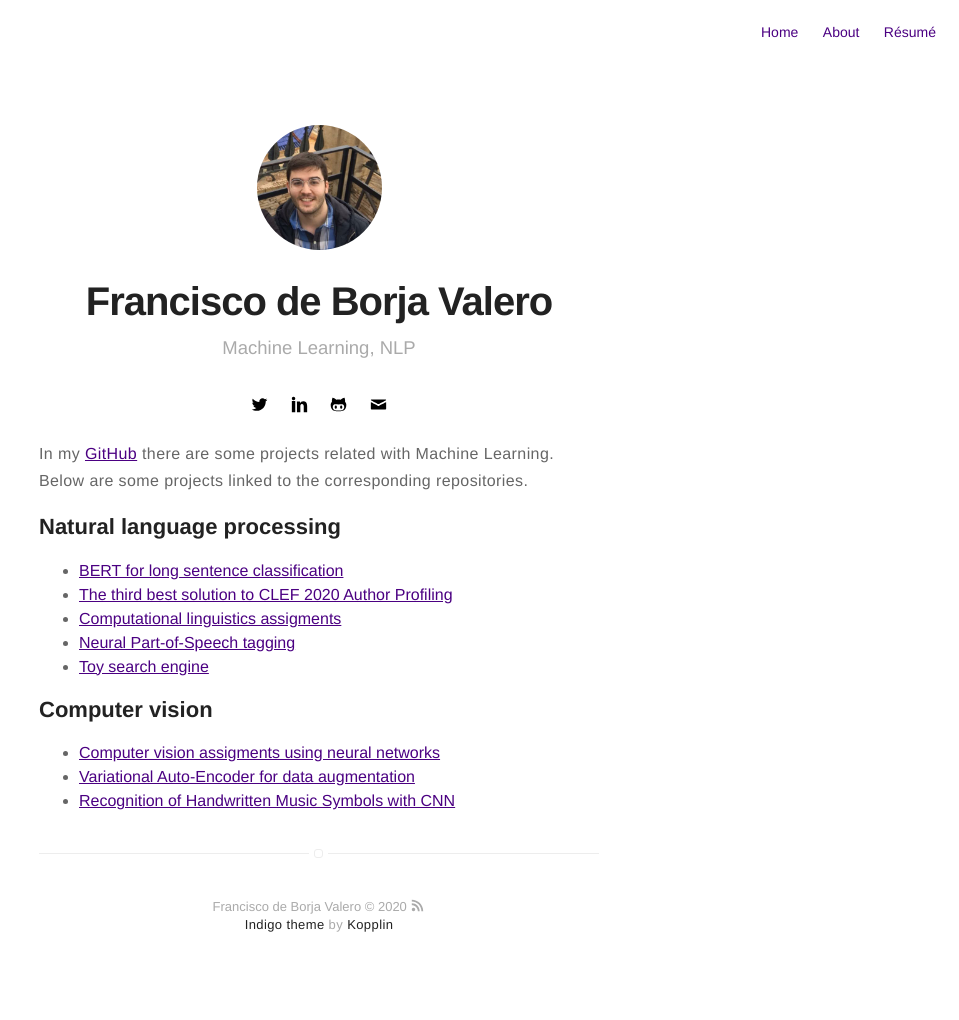
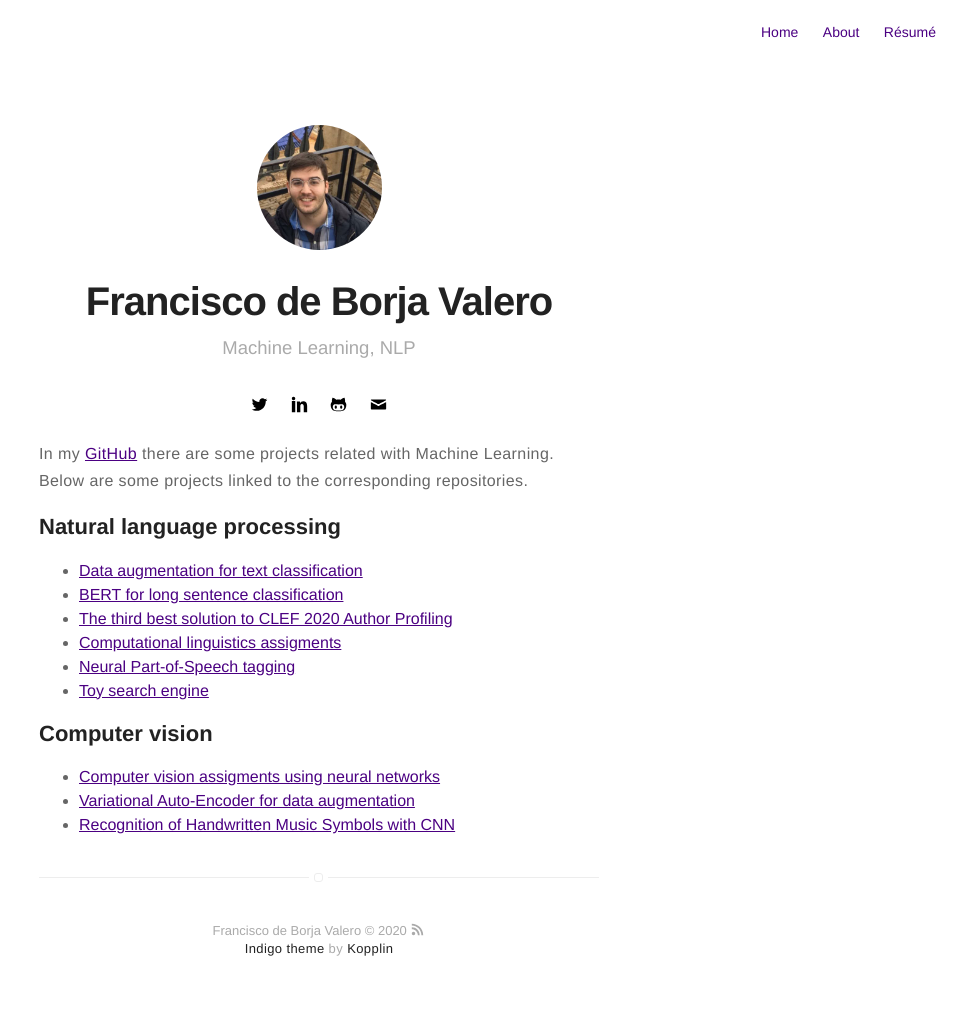
Before and after one commit to franbvalero/franbvalero.github.io, a Jekyll site: the page built from projects.md, in a window 1280 px wide. Shown: the whole page, without its empty margins (321-1280 px from the left). Built offline with Jekyll 4.4.1, drawn with Linux system fonts in a browser that asks for light colours; emoji names are drawn with the system emoji font; before the commit the page ends 996 px from its top, so only the background shows below that.

Commit message:
Added Data augmentation for text classification to projects.md

```diff
--- a/projects.md
+++ b/projects.md
@@ -8,6 +8,7 @@ In my <a href="https://github.com/franborjavalero/">GitHub</a> there are some pr
 <h2>Natural language processing</h2>
 
 <ul class="nlp">
+	<li> <a href="https://github.com/franborjavalero/data-augmentation-for-text-classification/">Data augmentation for text classification</a> </li>
 	<li> <a href="https://github.com/franborjavalero/BERT-long-sentence-classification/">BERT for long sentence classification</a> </li>
 	<li> <a href="https://github.com/franborjavalero/clef-2020-author-profiling/">The third best solution to CLEF 2020 Author Profiling</a> </li>
 	<li> <a href="https://github.com/franborjavalero/computational-linguistics/">Computational linguistics assigments</a> </li>
```
